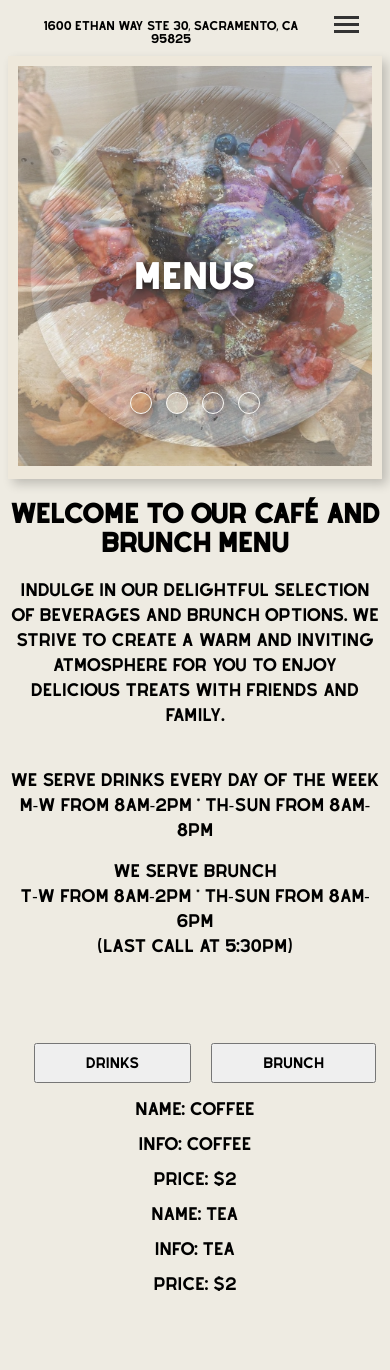
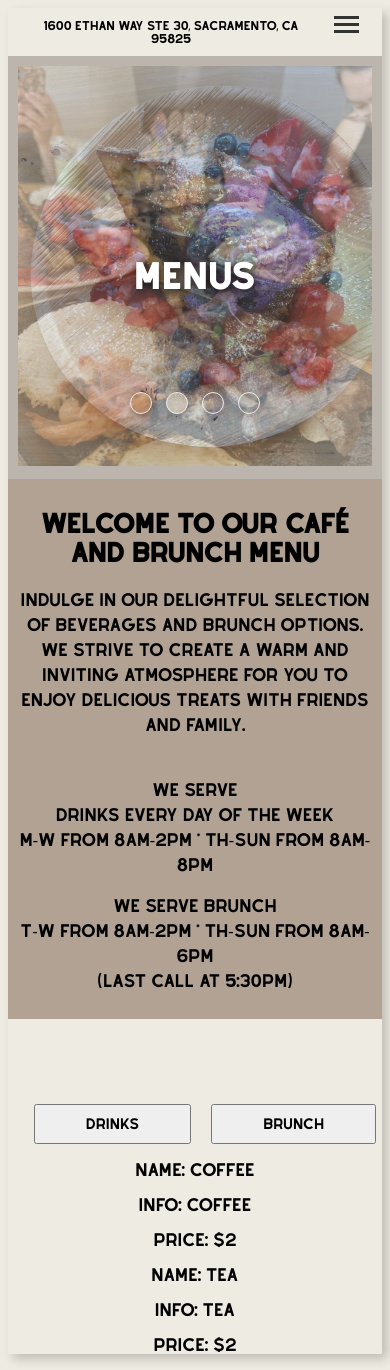
Before and after one commit to rydelldonato/18-grams-website, a React (Create React App) app: page /menus in a window 390 px wide. Before the commit the page ends 1309 px from the top, so only its background shows below. Built offline with nearby package versions, Linux system fonts and the light colour scheme.

Commit message:
added background color

```diff
--- a/src/components/menus/menus.css
+++ b/src/components/menus/menus.css
@@ -1,5 +1,8 @@
 /* Media query for mobile large (max-width: 767px) */
 @media (max-width: 768px) {
+  .allContent {
+    box-shadow: 5px 5px 10px rgba(0, 0, 0, 0.2);
+  }
   .menusSpan {
     position: absolute;
     z-index: 2;
@@ -15,19 +18,22 @@
   .menuButtons {
     margin-top: 10vh;
   }
-  .topDiv{
-    background-color: #EEE8DB;
+  .topDiv {
+    background-color: #bbb5ad;
     padding: 10px;
-    box-shadow: 5px 5px 10px rgba(0, 0, 0, 0.2);
   }
   .buttons {
     padding: 10px 50px;
     margin-left: 20px;
   }
-  .middleDivWelcomeMessage{
+  .middleDiv {
+    background-color: #b1a294;
+    padding: 10px;
+  }
+  .middleDivWelcomeMessage {
     line-height: 25px;
   }
-  .middleDivHours{
+  .middleDivHours {
     margin-top: 40px;
   }
   .middleDiv span {
--- a/src/components/menus/menus.js
+++ b/src/components/menus/menus.js
@@ -37,6 +37,7 @@ export default function Menus() {
 
   return (
     <>
+      <div className="allContent">
         <Header />
         <div className="topDiv">
           <div>
@@ -52,9 +53,9 @@ export default function Menus() {
           <h2>Welcome to Our Café and Brunch Menu</h2>
           <div className="middleDivWelcomeMessage">
             <p>
-          Indulge in our delightful selection of beverages and brunch options.
-          We strive to create a warm and inviting atmosphere for you to enjoy
-          delicious treats with friends and family.
+              Indulge in our delightful selection of beverages and brunch
+              options. We strive to create a warm and inviting atmosphere for
+              you to enjoy delicious treats with friends and family.
             </p>
             <div className="middleDivHours">
               <p>
@@ -91,6 +92,7 @@ export default function Menus() {
           </div>
           <MenuLayout menu={menu} />
         </div>
+      </div>
     </>
   );
 }
```
Lines whose indentation alone changed are shown as unchanged.
